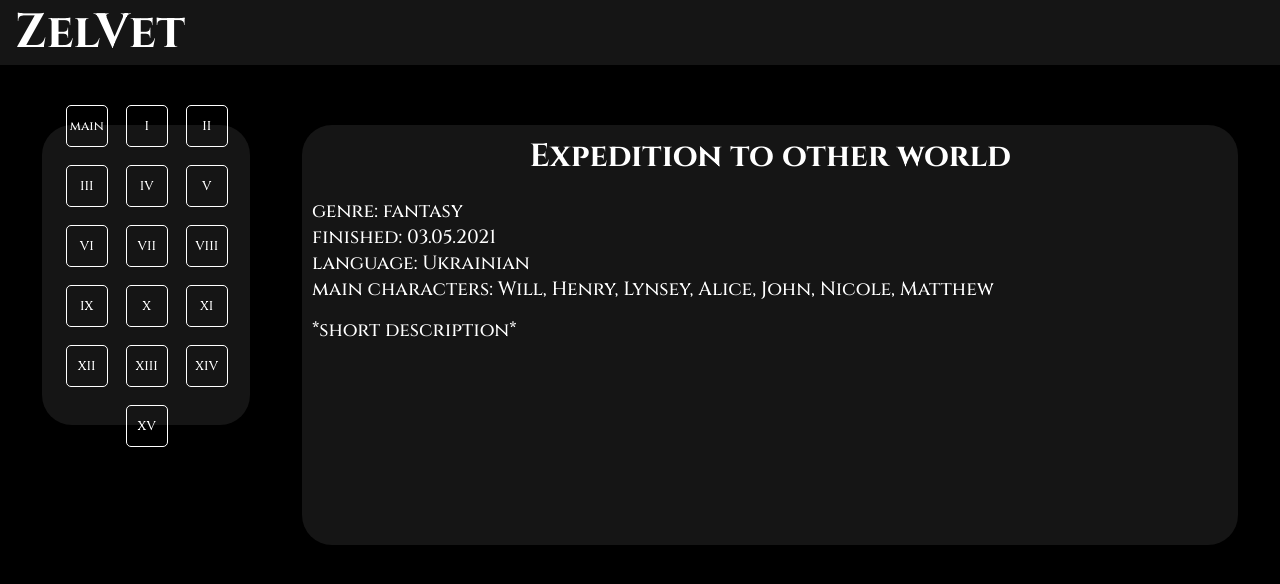
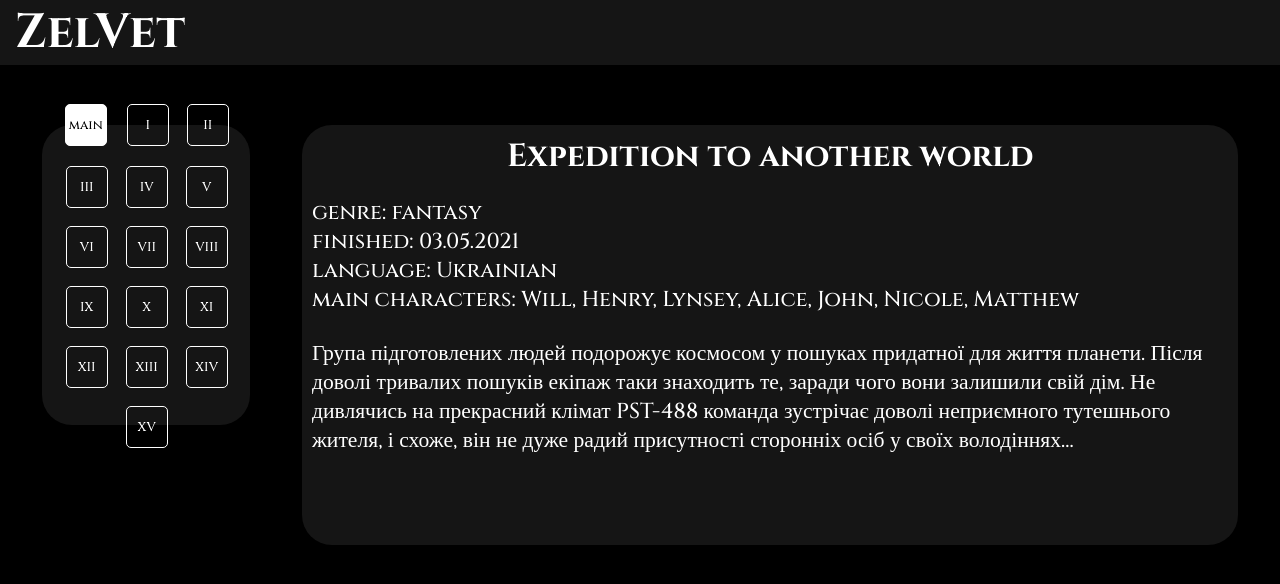
Before and after one commit to zelvet2005/ExpeditionToAnotherWorld, a plain HTML site: page index.html in a window 1280 px wide. Drawn offline with Linux system fonts and the light colour scheme.

Commit message:
add short description and add hover for button in side block

```diff
--- a/css/style.css
+++ b/css/style.css
@@ -10,7 +10,7 @@ body {
 }
 
 p {
-  font-size: 1.2rem;
+  font-size: 1.35rem;
 }
 
 .main, .side {
@@ -45,7 +45,7 @@ p {
 }
 
 #description {
-  margin-top: 15px;
+  margin-top: 25px;
 }
 
 .side {
@@ -69,9 +69,10 @@ p {
   display: flex;
   justify-content: center;
   align-items: center;
+  transition: 0.75s;
 }
 
-a {
+a, .selected {
   width: 40px;
   height: 40px;
   margin: 10px;
@@ -79,3 +80,21 @@ a {
   color: white;
   text-decoration: none;
 }
+
+.selected {
+  color: black;
+  background-color: white;
+  width: 40px;
+  height: 40px;
+  border-radius: 5px;
+  border: 1px solid white;
+  display: flex;
+  justify-content: center;
+  align-items: center;
+}
+
+.block:hover {
+  color: black;
+  background-color: white;
+  border-radius: 12px;
+}
--- a/index.html
+++ b/index.html
@@ -2,7 +2,7 @@
 <html lang="ua">
   <head>
     <meta charset="utf-8">
-    <title>Other world</title>
+    <title>Another world</title>
     <link rel="preconnect" href="https://fonts.googleapis.com">
     <link rel="preconnect" href="https://fonts.gstatic.com" crossorigin>
     <link href="https://fonts.googleapis.com/css2?family=Cinzel:wght@400..900&display=swap" rel="stylesheet">
@@ -13,15 +13,15 @@
       <h1>ZelVet</h1>
     </div>
     <div class="main">
-      <h1>Expedition to other world</h1>
+      <h1>Expedition to another world</h1>
       <p>genre: fantasy</p>
       <p>finished: 03.05.2021</p>
       <p>language: Ukrainian</p>
       <p>main characters: Will, Henry, Lynsey, Alice, John, Nicole, Matthew</p>
-      <p id="description">*short description*</p>
+      <p id="description">Група підготовлених людей подорожує космосом у пошуках придатної для життя планети. Після доволі тривалих пошуків екіпаж таки знаходить те, заради чого вони залишили свій дім. Не дивлячись на прекрасний клімат PST-488 команда зустрічає доволі неприємного тутешнього жителя, і схоже, він не дуже радий присутності сторонніх осіб у своїх володіннях...</p>
     </div>
     <nav class="side">
-      <a href=""><div class="block">main</div></a>
+      <div class="selected">main</div>
       <a href=""><div class="block">I</div></a>
       <a href=""><div class="block">II</div></a>
       <a href=""><div class="block">III</div></a>
```
